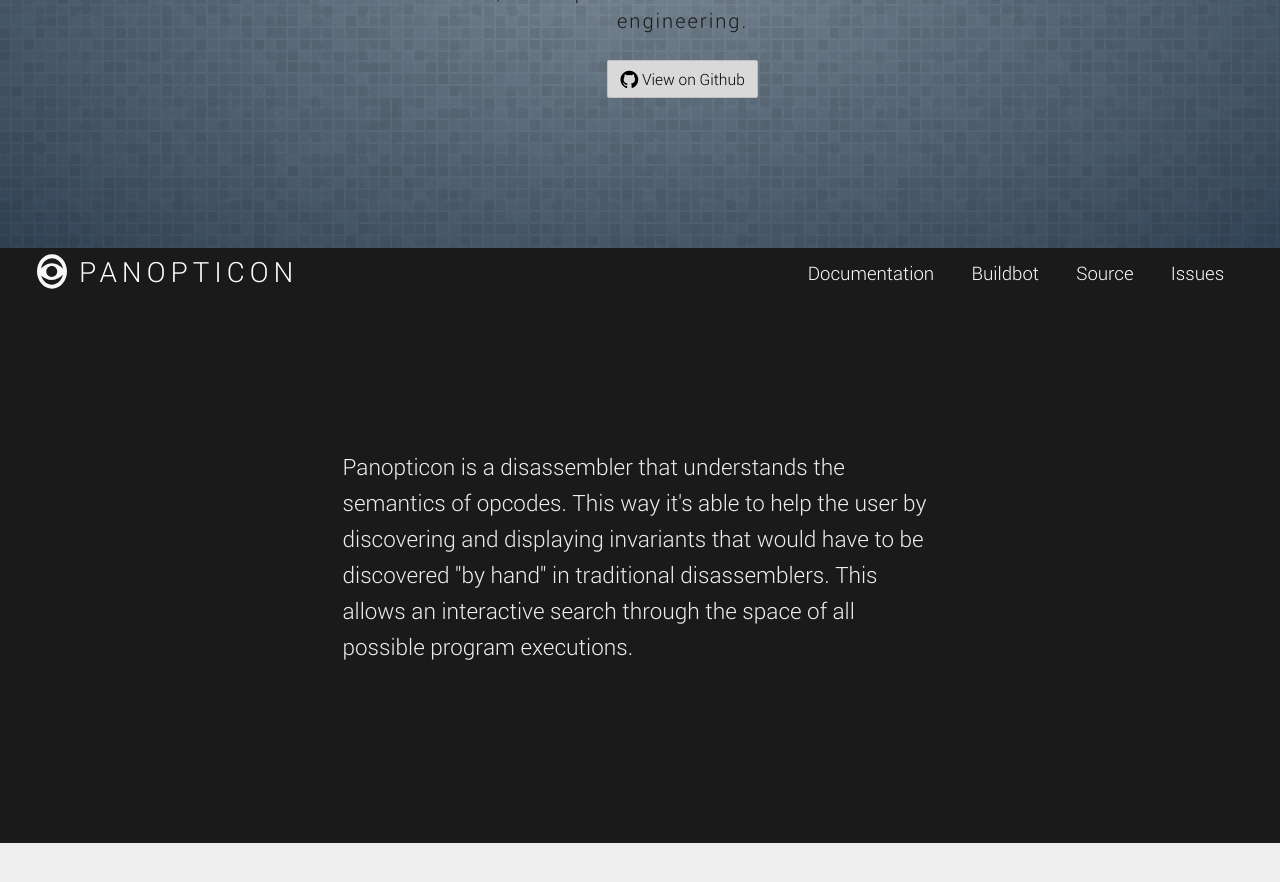
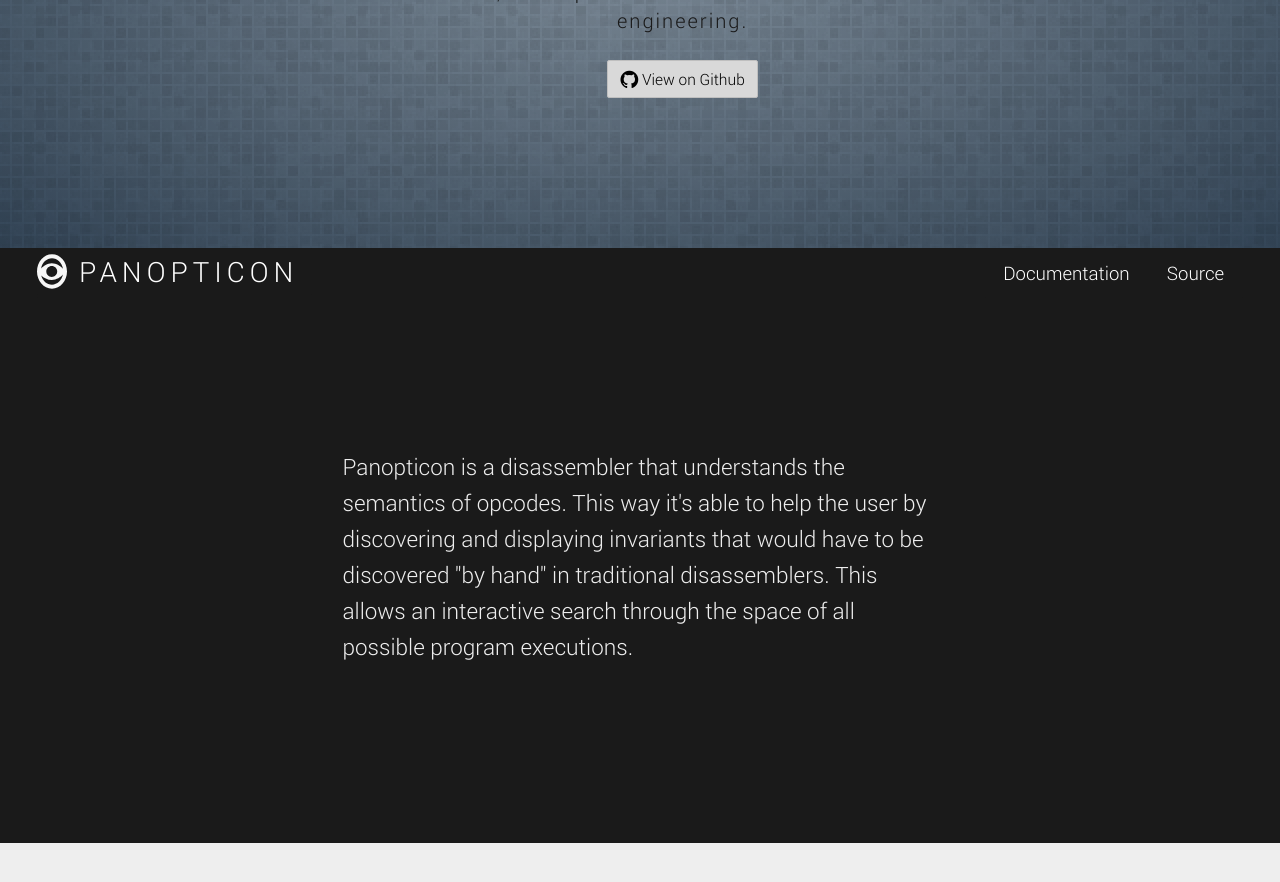
Before and after one commit to flanfly/panopticon.re, a Jekyll site: the page built from index.html, in a window 1280 px wide and 900 px high, scrolled down 330 px. Shown: the top 882 px of the window. Built offline with Jekyll 4.4.1, drawn with Linux system fonts in a browser that asks for light colours.

Commit message:
Remove buildbot and issue subdom.

```diff
--- a/_layouts/default.html
+++ b/_layouts/default.html
@@ -48,9 +48,9 @@
 							<!--<li class="disabled"><a href="#">Marshalling</a></li>-->
             </ul>
         	</li>
-					<li><a href="http://buildbot.panopticon.re/">Buildbot</a></li>
+					<!--<li><a href="http://buildbot.panopticon.re/">Buildbot</a></li>-->
 					<li><a href="http://github.com/das-labor/panopticon.git">Source</a></li>
-					<li><a href="http://issues.panopticon.re/">Issues</a></li>
+					<!--<li><a href="http://issues.panopticon.re/">Issues</a></li>-->
 				</ul>
 			</nav>
 		</div>
--- a/index.html
+++ b/index.html
@@ -71,9 +71,9 @@
 							<!--<li class="disabled"><a href="#">Marshalling</a></li>-->
 						</ul>
 					</li>
-					<li><a href="http://buildbot.panopticon.re/">Buildbot</a></li>
+					<!--<li><a href="http://buildbot.panopticon.re/">Buildbot</a></li>-->
 					<li><a href="http://github.com/das-labor/panopticon.git">Source</a></li>
-					<li><a href="http://issues.panopticon.re/">Issues</a></li>
+					<!--<li><a href="http://issues.panopticon.re/">Issues</a></li>-->
 				</ul>
 			</nav>
 		</div>
```
